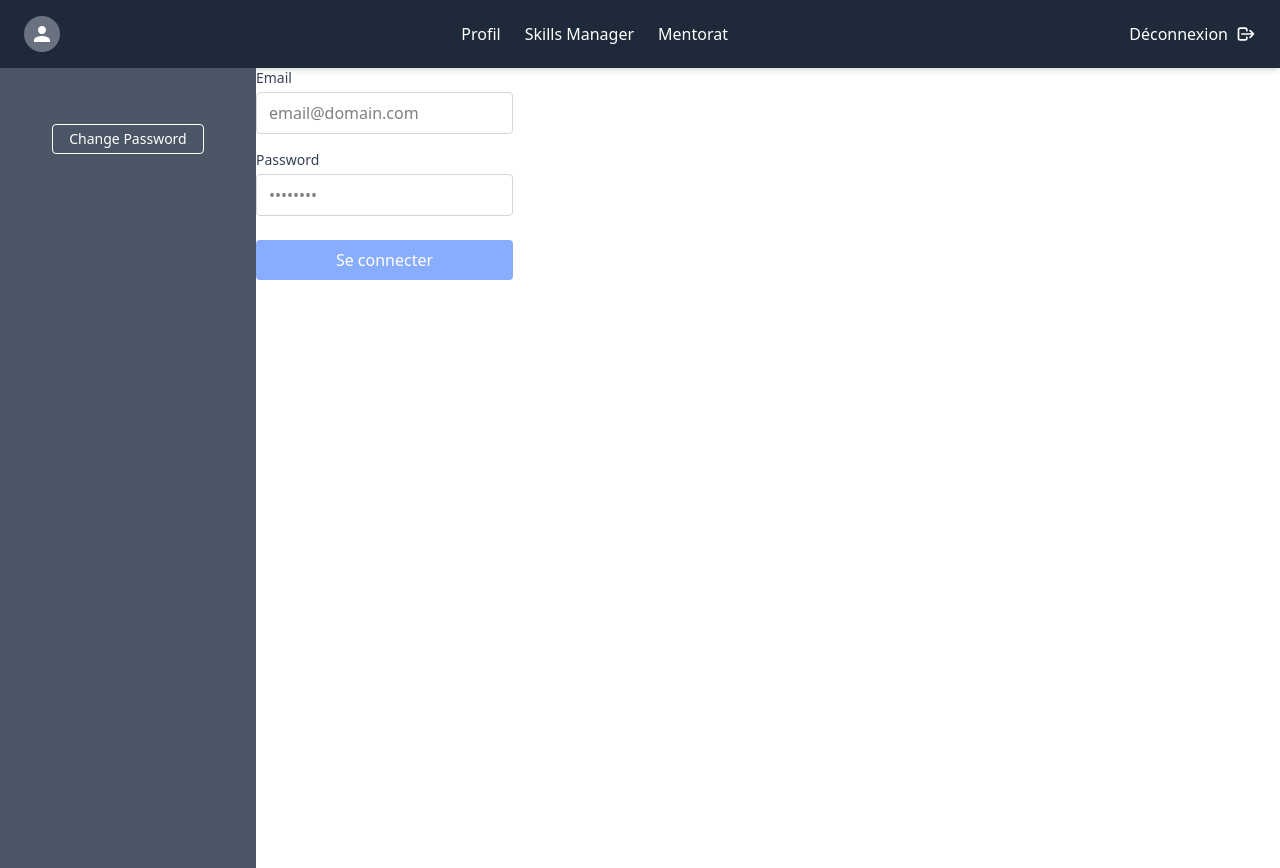
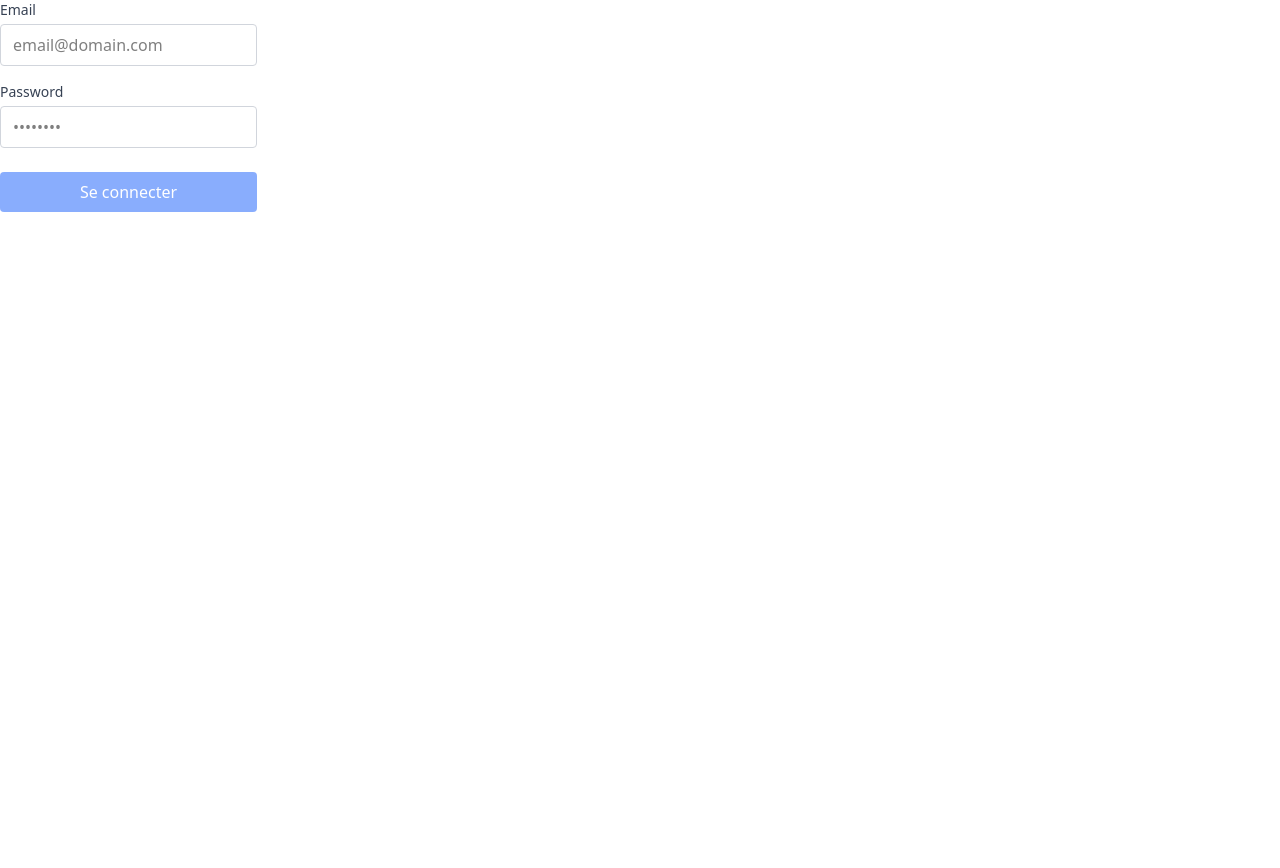
Before and after one commit to SAP250026DevenirDev/skill-up-front, an Angular app: page /login in a window 1280 px wide. After the commit the page ends 800 px from the top, so only its background shows below. Built offline with nearby package versions, Linux system fonts and the light colour scheme.

Commit message:
fix boolean, fix css, add déconnexion

```diff
--- a/src/app/app.html
+++ b/src/app/app.html
@@ -1,6 +1,13 @@
-<app-navbar />
+@if(this.authService.isLoggedIn()) {
+  <app-navbar />
 
-<div class="flex">
+  <div class="flex">
   <app-sidebar />
   <router-outlet />
 </div>
+}
+@else {
+  <div class="flex">
+  <router-outlet />
+  </div>
+}
--- a/src/app/app.ts
+++ b/src/app/app.ts
@@ -1,7 +1,8 @@
-import { Component, signal } from '@angular/core';
+import { Component, inject, signal } from '@angular/core';
 import { RouterOutlet } from '@angular/router';
 import { Navbar } from './shared/components/navbar/navbar';
 import { Sidebar } from './shared/components/sidebar/sidebar';
+import { AuthService } from './core/services/auth.service';
 
 @Component({
   selector: 'app-root',
@@ -11,4 +12,5 @@ import { Sidebar } from './shared/components/sidebar/sidebar';
 })
 export class App {
   protected readonly title = signal('SKILL-UP-FRONT');
+  public readonly authService = inject(AuthService);
 }
--- a/src/app/core/services/auth.service.ts
+++ b/src/app/core/services/auth.service.ts
@@ -51,6 +51,7 @@ private decodeToken(token: TokenInfo): void {
   }
 
   isLoggedIn(): boolean {
+
     return this.connectedUser() !== null; // true si quelqu'un est connecté
   }
 
--- a/src/app/features/auth/login/login.ts
+++ b/src/app/features/auth/login/login.ts
@@ -32,7 +32,7 @@ private readonly fb = inject(FormBuilder);
         //next: () => this.router.navigate(['']),
         //error: () => this.errorMessage.set('Email ou mot de passe incorrect')
       //});
-       console.log('formulaire valide ?', this.form.valid);
+  console.log('formulaire valide ?', this.form.valid);
   console.log('valeurs :', this.form.value);
 
   if (this.form.invalid) return;
```
